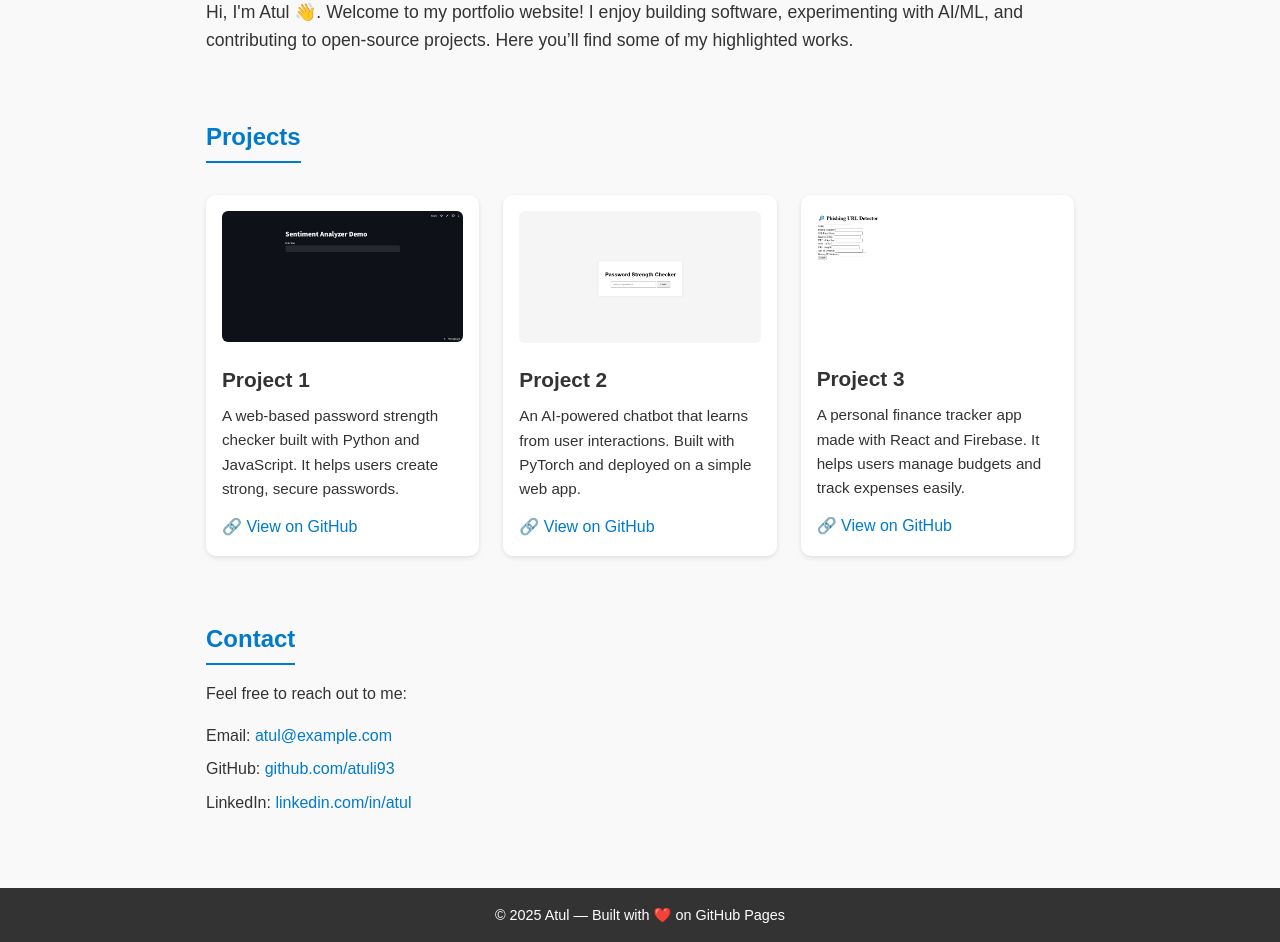
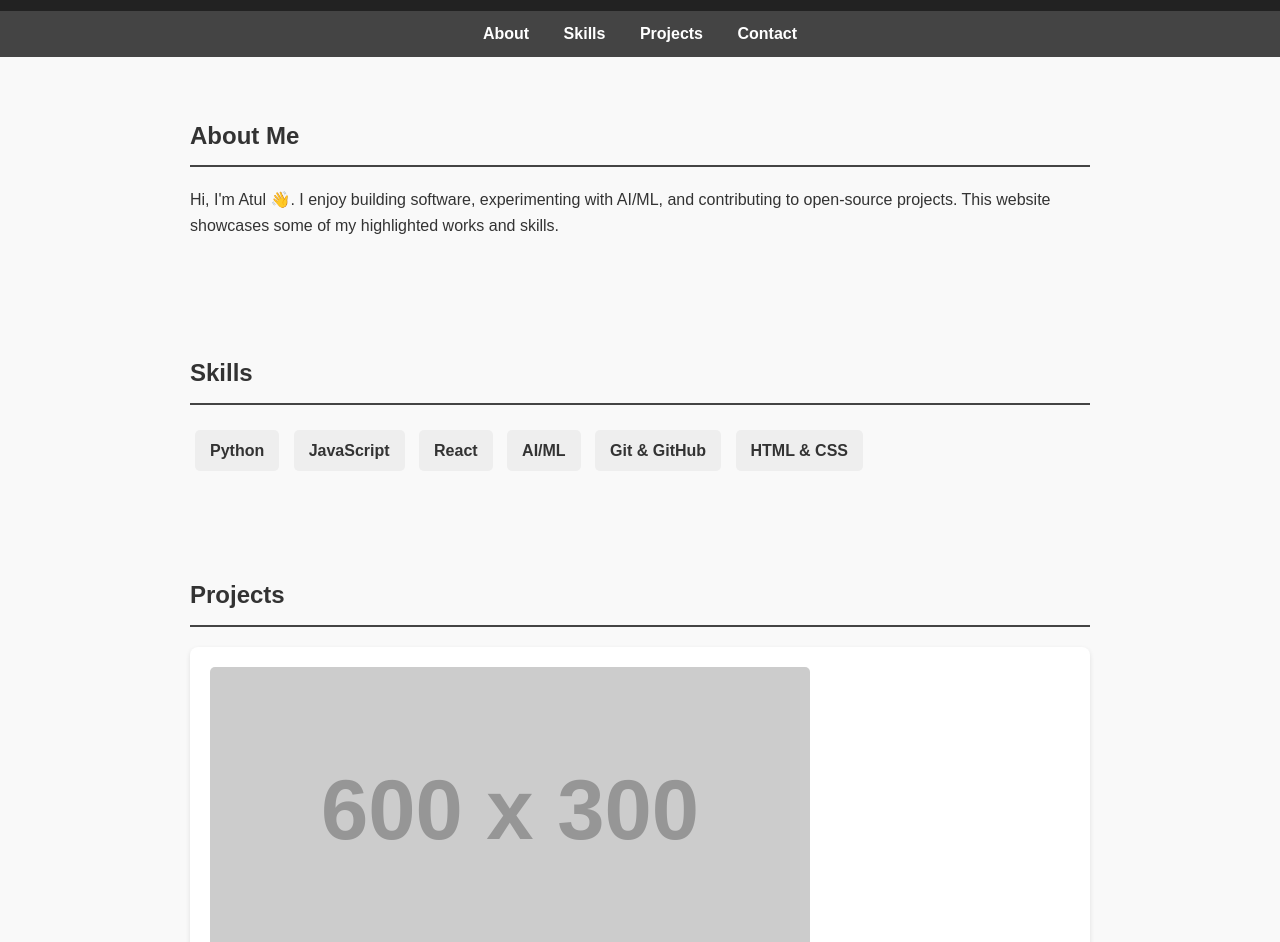
Before and after one commit to atuli93/atuli93, a plain HTML site: page index.html in a window 1280 px wide. Shown: the part 278-1220 px from the top of the page. Drawn offline with Linux system fonts and the light colour scheme; placeholder pictures from the web are drawn by us.

Commit message:
Update portfolio with full details and images

```diff
--- a/index.html
+++ b/index.html
@@ -5,179 +5,166 @@
   <meta name="viewport" content="width=device-width, initial-scale=1.0">
   <title>Atul | Portfolio</title>
   <style>
-    /* ===== Reset & Base Styles ===== */
-    * {
+    body {
+      font-family: Arial, sans-serif;
       margin: 0;
       padding: 0;
-      box-sizing: border-box;
-    }
-    body {
-      font-family: Arial, sans-serif;
       line-height: 1.6;
       background: #f9f9f9;
       color: #333;
     }
-    a {
-      color: #007acc;
-      text-decoration: none;
-    }
-    a:hover {
-      text-decoration: underline;
-    }
-
-    /* ===== Header ===== */
     header {
-      background: #007acc;
+      background: #222;
       color: #fff;
-      padding: 2rem 1rem;
+      padding: 20px 0;
       text-align: center;
     }
     header h1 {
-      font-size: 2.5rem;
-      margin-bottom: 0.5rem;
+      margin: 0;
     }
     header p {
-      font-size: 1.2rem;
-      font-weight: 300;
+      margin: 5px 0 0;
     }
-
-    /* ===== Section Layout ===== */
+    nav {
+      background: #444;
+      padding: 10px;
+      text-align: center;
+    }
+    nav a {
+      color: #fff;
+      text-decoration: none;
+      margin: 0 15px;
+      font-weight: bold;
+    }
+    nav a:hover {
+      text-decoration: underline;
+    }
     section {
-      padding: 2rem 1rem;
+      padding: 40px 20px;
       max-width: 900px;
       margin: auto;
     }
-    section h2 {
-      margin-bottom: 1rem;
-      color: #007acc;
-      border-bottom: 2px solid #007acc;
+    h2 {
+      border-bottom: 2px solid #444;
+      padding-bottom: 10px;
+      margin-bottom: 20px;
+    }
+    .skills span {
       display: inline-block;
-      padding-bottom: 0.3rem;
-    }
-
-    /* ===== About ===== */
-    #about p {
-      margin-top: 1rem;
-      font-size: 1.1rem;
-    }
-
-    /* ===== Projects ===== */
-    .projects {
-      display: grid;
-      grid-template-columns: repeat(auto-fit, minmax(260px, 1fr));
-      gap: 1.5rem;
-      margin-top: 1rem;
+      background: #eee;
+      padding: 8px 15px;
+      margin: 5px;
+      border-radius: 5px;
+      font-weight: bold;
     }
     .project {
       background: #fff;
-      padding: 1rem;
-      border-radius: 10px;
+      padding: 20px;
+      margin-bottom: 20px;
+      border-radius: 8px;
       box-shadow: 0 2px 5px rgba(0,0,0,0.1);
-      transition: transform 0.2s ease;
-    }
-    .project:hover {
-      transform: translateY(-5px);
     }
     .project img {
-      width: 100%;
-      height: auto;
-      border-radius: 6px;
-      margin-bottom: 0.8rem;
+      max-width: 100%;
+      border-radius: 5px;
+      margin-bottom: 10px;
     }
-    .project h3 {
-      margin-bottom: 0.5rem;
-      font-size: 1.3rem;
-      color: #333;
+    .project a {
+      display: inline-block;
+      margin-top: 10px;
+      color: #0066cc;
+      text-decoration: none;
+      font-weight: bold;
     }
-    .project p {
-      margin-bottom: 0.8rem;
-      font-size: 0.95rem;
+    .project a:hover {
+      text-decoration: underline;
     }
-
-    /* ===== Contact ===== */
-    #contact ul {
-      list-style: none;
-      margin-top: 1rem;
-    }
-    #contact li {
-      margin: 0.5rem 0;
-    }
-
-    /* ===== Footer ===== */
     footer {
-      background: #333;
+      background: #222;
       color: #fff;
       text-align: center;
-      padding: 1rem;
-      margin-top: 2rem;
-    }
-    footer p {
-      font-size: 0.9rem;
+      padding: 15px;
+      margin-top: 20px;
     }
   </style>
 </head>
 <body>
-
-  <!-- ===== Header ===== -->
   <header>
     <h1>Atul</h1>
-    <p>Software Developer | Portfolio</p>
+    <p>Software Developer | AI/ML Enthusiast</p>
+    <img src="https://via.placeholder.com/150" alt="Atul Profile" style="border-radius:50%; margin-top:10px;">
   </header>
 
-  <!-- ===== About Section ===== -->
+  <nav>
+    <a href="#about">About</a>
+    <a href="#skills">Skills</a>
+    <a href="#projects">Projects</a>
+    <a href="#contact">Contact</a>
+  </nav>
+
   <section id="about">
     <h2>About Me</h2>
-    <p>
-      Hi, I'm Atul 👋. Welcome to my portfolio website!
-      I enjoy building software, experimenting with AI/ML, and contributing to open-source projects.
-      Here you’ll find some of my highlighted works.
-    </p>
+    <p>Hi, I'm Atul 👋. I enjoy building software, experimenting with AI/ML, and contributing to open-source projects. This website showcases some of my highlighted works and skills.</p>
   </section>
 
-  <!-- ===== Projects Section ===== -->
+  <section id="skills" class="skills">
+    <h2>Skills</h2>
+    <span>Python</span>
+    <span>JavaScript</span>
+    <span>React</span>
+    <span>AI/ML</span>
+    <span>Git & GitHub</span>
+    <span>HTML & CSS</span>
+  </section>
+
   <section id="projects">
     <h2>Projects</h2>
-    <div class="projects">
 
     <div class="project">
-        <img src="images/project1.png" alt="Project 1 Screenshot">
-        <h3>Project 1</h3>
-        <p>A web-based password strength checker built with Python and JavaScript. It helps users create strong, secure passwords.</p>
-        <a href="https://github.com/atuli93/project1" target="_blank">🔗 View on GitHub</a>
+      <img src="https://via.placeholder.com/600x300" alt="Password Strength Checker">
+      <h3>Password Strength Checker</h3>
+      <p>A web-based password strength checker built with Python and JavaScript. Helps users create strong, secure passwords.</p>
+      <a href="https://github.com/atuli93/Password-Strength-Checker" target="_blank">🔗 View on GitHub</a>
     </div>
 
     <div class="project">
-        <img src="images/project2.png" alt="Project 2 Screenshot">
-        <h3>Project 2</h3>
-        <p>An AI-powered chatbot that learns from user interactions. Built with PyTorch and deployed on a simple web app.</p>
-        <a href="https://github.com/atuli93/project2" target="_blank">🔗 View on GitHub</a>
+      <img src="https://via.placeholder.com/600x300" alt="Sentiment Analyzer Demo">
+      <h3>Sentiment Analyzer Demo</h3>
+      <p>An AI-powered sentiment analysis tool that classifies text as positive, negative, or neutral.</p>
+      <a href="https://github.com/atuli93/sentiment-analyzer-demo" target="_blank">🔗 View on GitHub</a>
     </div>
 
     <div class="project">
-        <img src="images/project3.png" alt="Project 3 Screenshot">
-        <h3>Project 3</h3>
-        <p>A personal finance tracker app made with React and Firebase. It helps users manage budgets and track expenses easily.</p>
-        <a href="https://github.com/atuli93/project3" target="_blank">🔗 View on GitHub</a>
+      <img src="https://via.placeholder.com/600x300" alt="BlockAssist Guide">
+      <h3>BlockAssist Guide</h3>
+      <p>An AI assistant that learns from user actions in Minecraft. Experiment in assistance learning and human preference alignment.</p>
+      <a href="https://github.com/atuli93/BlockAssist-Guide" target="_blank">🔗 View on GitHub</a>
     </div>
 
+    <div class="project">
+      <img src="https://via.placeholder.com/600x300" alt="Phishing URL Detector">
+      <h3>Phishing URL Detector</h3>
+      <p>A machine learning tool that detects phishing websites by analyzing URL patterns.</p>
+      <a href="https://github.com/atuli93/phishing-url-detector" target="_blank">🔗 View on GitHub</a>
+    </div>
+
+    <div class="project">
+      <img src="https://via.placeholder.com/600x300" alt="Portfolio Repo">
+      <h3>Portfolio Website</h3>
+      <p>This personal portfolio website, built with HTML, CSS, and GitHub Pages.</p>
+      <a href="https://github.com/atuli93/atuli93" target="_blank">🔗 View on GitHub</a>
     </div>
   </section>
 
-  <!-- ===== Contact Section ===== -->
   <section id="contact">
     <h2>Contact</h2>
-    <p>Feel free to reach out to me:</p>
-    <ul>
-      <li>Email: <a href="mailto:atul@example.com">atul@example.com</a></li>
-      <li>GitHub: <a href="https://github.com/atuli93" target="_blank">github.com/atuli93</a></li>
-      <li>LinkedIn: <a href="https://linkedin.com/in/atul" target="_blank">linkedin.com/in/atul</a></li>
-    </ul>
+    <p>Email: <a href="mailto:atul70884@gmail.com">atul70884@gmail.com</a></p>
+    <p>GitHub: <a href="https://github.com/atuli93" target="_blank">github.com/atuli93</a></p>
+    <p>LinkedIn: <a href="https://linkedin.com/in/atuli93" target="_blank">linkedin.com/in/atuli93</a></p>
   </section>
 
-  <!-- ===== Footer ===== -->
   <footer>
     <p>© 2025 Atul — Built with ❤️ on GitHub Pages</p>
   </footer>
-
 </body>
 </html>
```
Lines whose indentation alone changed are shown as unchanged.
